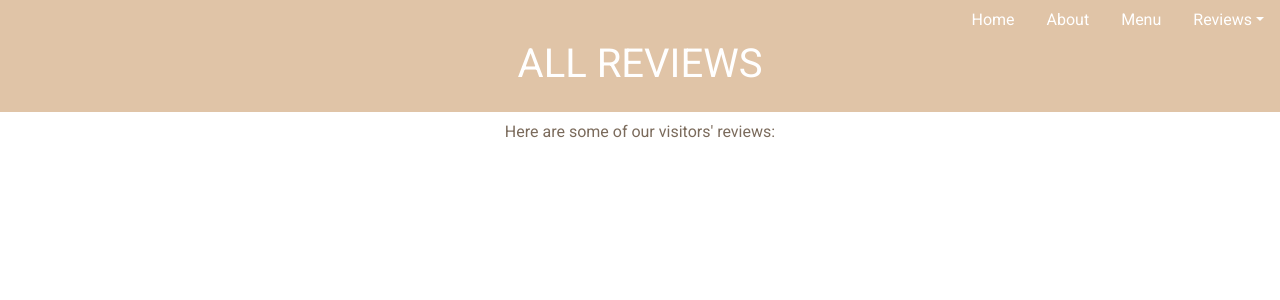
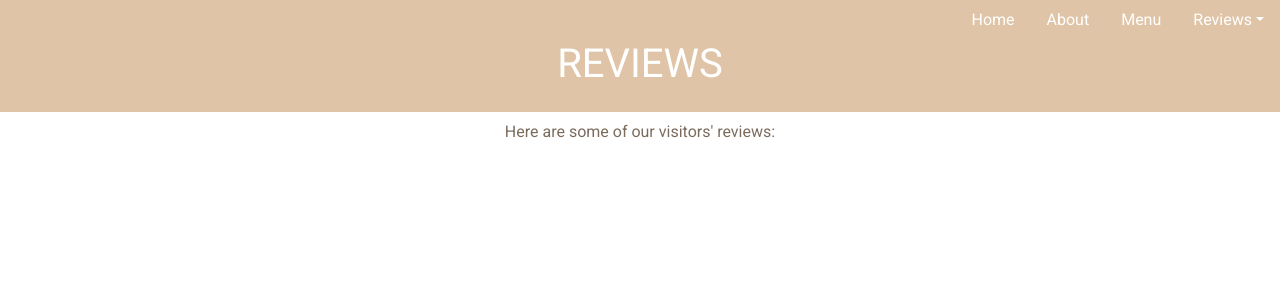
Before and after one commit to Code-Institute-Submissions/sofias_bistro, a Flask app: page /reviews in a window 1280 px wide. Shown: the top 300 px of the page. Run offline with Flask 2, Linux system fonts and the light colour scheme; data that the repository does not hold is empty; some libraries are stand-ins or nearby versions.

Commit message:
Made amendments to layout and design of index.html, and review form.

```diff
--- a/static/css/styles.css
+++ b/static/css/styles.css
@@ -1,17 +1,11 @@
-body {
+body, .jumbotron {
     border:0;
     margin:0;
     font-family: 'Roboto', sans-serif;
     color: #7B6B5C;
 }
 
-.nav-link, .dropdown-item {
-    color: white;
-}
 
-nav, .dropdown-menu {
-    background-color:#E0C4A7;
-}
 
 .btn {
     color: white;
--- a/templates/about.html
+++ b/templates/about.html
@@ -17,7 +17,7 @@
         <p ">We love to serve our home made Italian recipes passed down for generations.</p>
         <br>
 
-        <p">Our Location:</p>
+        <p>Our Location:</p>
         <br><br>
         <table class="table table-borderless">
                 <tbody>
--- a/templates/all_reviews.html
+++ b/templates/all_reviews.html
@@ -1,7 +1,7 @@
 {%extends 'layout.template.html'%}
 
-{%block title%}{%endblock%}
-{%block h1%}ALL REVIEWS{%endblock%}
+{%block title%}&nbsp;- Reviews{%endblock%}
+{%block h1%}REVIEWS{%endblock%}
 
 {%block content%}
 
--- a/templates/edit_review.html
+++ b/templates/edit_review.html
@@ -4,10 +4,12 @@
 
 
 {%block content%}
+<div class='container bt-4 mt-4 pt-4'>
 <h2 class="justify-content-center" style="font-family: 'Roboto', sans-serif; color: #7B6B5C; text-align: center;">Edit Review</h2>
     <form class="form b-2 m-3 pt-4" enctype="multipart/form-data" method="POST">
         {%include "review_form.template.html"%}
         <input type='submit' value='Update' class='btn btn-primary' />
         <a class="btn btn-primary" href="{{url_for('see_all_reviews')}}">Cancel</a>
     </form>
+</div>
 {%endblock%}
--- a/templates/layout.template.html
+++ b/templates/layout.template.html
@@ -10,6 +10,7 @@
 
     <!--Google Font-->
     <link href="https://fonts.googleapis.com/css?family=Roboto&display=swap" rel="stylesheet">
+    <link href="https://fonts.googleapis.com/css?family=Raleway:600i&display=swap" rel="stylesheet">
 
     <!--CSS -->
     <link href="static/css/styles.css" type="text/css" rel="stylesheet">
@@ -18,27 +19,27 @@
   </head>
   <body class="b-0, m-0">
 
-      <nav class="fixed-top" id="header-top">
+      <nav class="fixed-top" id="header-top" style="background-color:#E0C4A7;">
           <ul class="nav justify-content-end">
             <li class="nav-item">
-              <a class="nav-link" href={{url_for('index')}}>Home</a>
+              <a class="nav-link" style="color: white;" href={{url_for('index')}}>Home</a>
             </li>
             <li class="nav-item">
-              <a class="nav-link" href={{url_for('about')}}>About</a>
+              <a class="nav-link" style="color: white;" href={{url_for('about')}}>About</a>
             </li>
             <li class="nav-item">
-              <a class="nav-link" href={{url_for('menu')}}>Menu</a>
+              <a class="nav-link" style="color: white;" href={{url_for('menu')}}>Menu</a>
             </li>
             <li class="nav-item dropdown">
-              <a class="nav-link dropdown-toggle disable" data-toggle="dropdown" href="#" role="button" aria-haspopup="true" aria-expanded="false">Reviews</a>
-              <div class="dropdown-menu">
-                <a class="dropdown-item" href={{url_for('see_all_reviews')}}>All Reviews</a>
-                <a class="dropdown-item" href={{url_for('add_review')}}>Add Review</a>
+              <a class="nav-link dropdown-toggle" data-toggle="dropdown" href="#" role="button" aria-haspopup="true" aria-expanded="false" style="color: white;">Reviews</a>
+              <div class="dropdown-menu" style="background-color:#E0C4A7; color:white;">
+                <a class="dropdown-item" style="background-color:#E0C4A7; color:white;" href={{url_for('see_all_reviews')}}>All Reviews</a>
+                <a class="dropdown-item" style="background-color:#E0C4A7; color:white;" href={{url_for('add_review')}}>Add Review</a>
               </div>
             </li>
           </ul>
 
-          <h1 class="nav justify-content-center pb-4" style="color:white;">{%block h1%}{%endblock%}</h1>
+          <h1 class="nav justify-content-center pb-4" style="color:white; ">{%block h1%}{%endblock%}</h1>
       </nav>
 
     <div class="container-fluid mt-4, pt-4">
```
Also changed, not shown: templates/add_review.html (+8 -4 lines), templates/index.html (+9 -6 lines).
